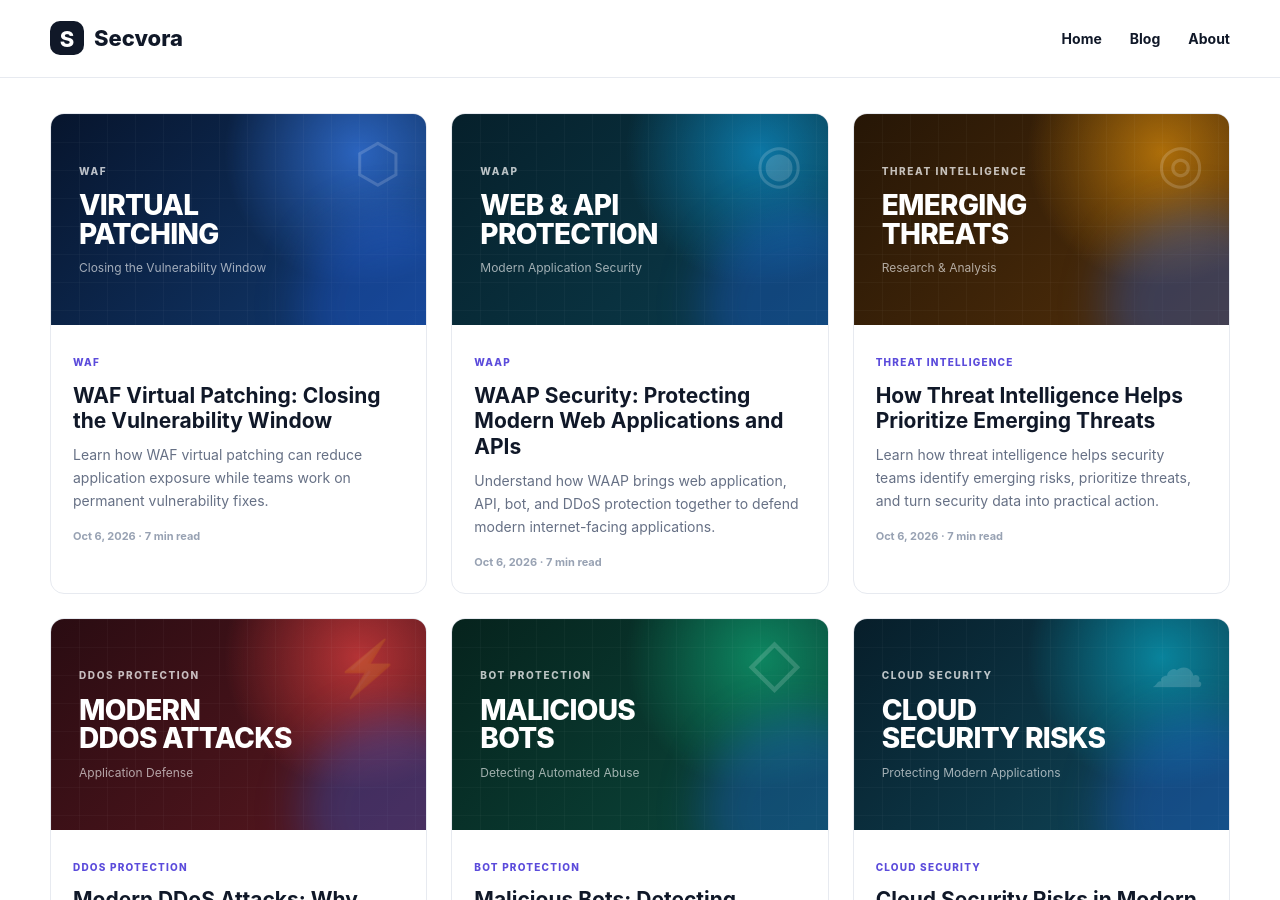
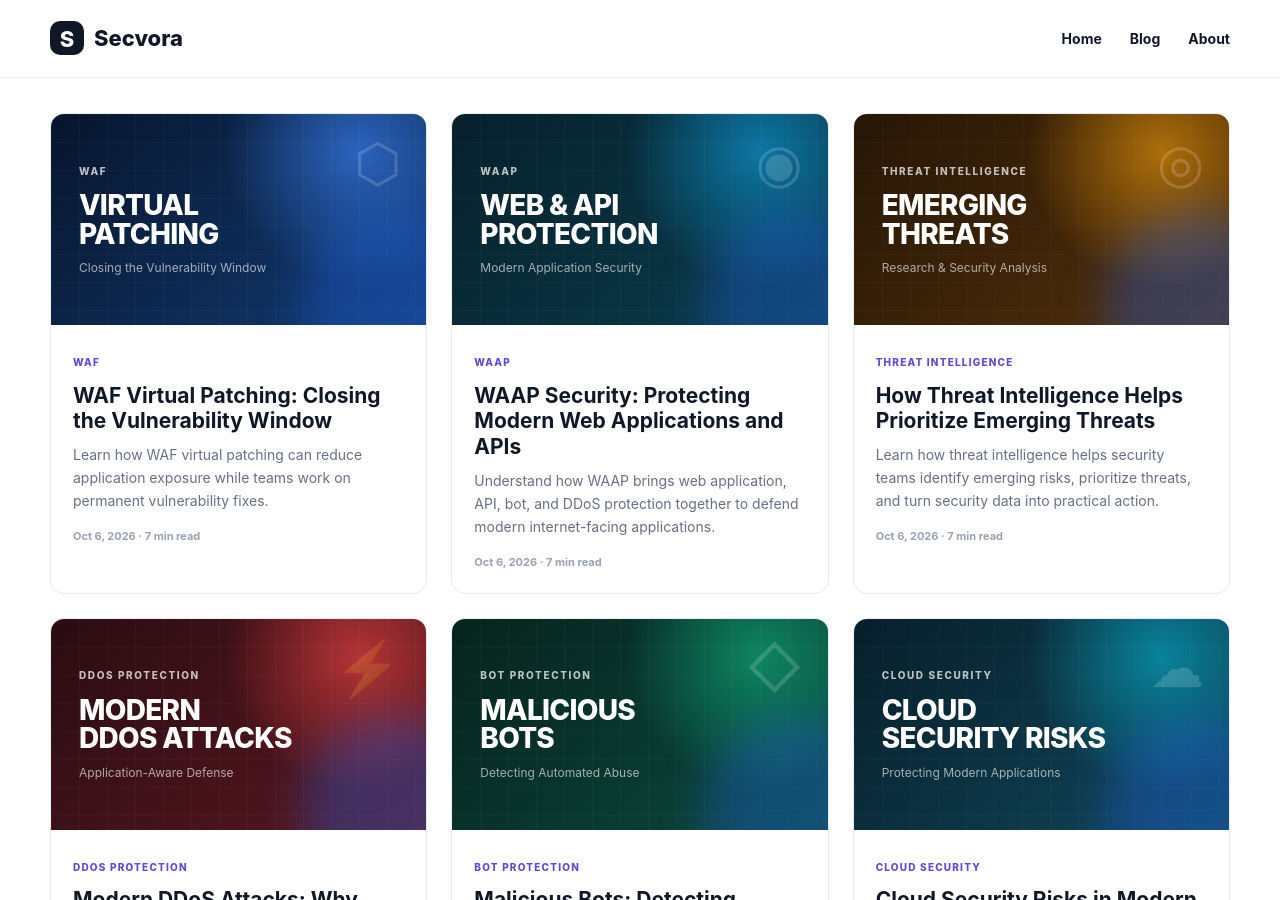
Before and after one commit to prasadprechu/Secvora, a Jekyll site: the page built from index.html, in a window 1280 px wide and 900 px high, scrolled down 762 px. Built offline with Jekyll 4.4.1, drawn with Linux system fonts in a browser that asks for light colours; some of the changed text lies outside the part shown.

Commit message:
Update card.html

```diff
--- a/_includes/card.html
+++ b/_includes/card.html
@@ -1,97 +1,258 @@
 <article class="card">
 
-  <a class="card-image card-visual {{ post.category_slug }}"
-     href="{{ post.url | relative_url }}">
+  <!-- =========================
+       FEATURED VISUAL
+  ========================== -->
+
+  <a
+    class="card-image card-visual {{ post.category_slug }}"
+    href="{{ post.url | relative_url }}"
+    aria-label="{{ post.title | escape }}"
+  >
 
     {% if post.image %}
 
+      <!-- Real featured image if available -->
+
       <img
-        src="{{ post.image }}"
+        src="{{ post.image | relative_url }}"
         alt="{{ post.title | escape }}"
         loading="lazy"
       >
 
     {% else %}
 
+      <!-- AI & LLM SECURITY -->
+
       {% if post.category == "AI & LLM Security" %}
 
         <div class="visual-content">
-          <span class="visual-label">AI SECURITY</span>
-          <strong>AI AGENT<br>SECURITY</strong>
-          <small>Autonomous AI Systems</small>
-          <span class="visual-icon">◈</span>
+
+          <span class="visual-label">
+            AI SECURITY
+          </span>
+
+          <strong>
+            AI AGENT<br>
+            SECURITY
+          </strong>
+
+          <small>
+            Autonomous AI Systems
+          </small>
+
+          <span class="visual-icon">
+            ◈
+          </span>
+
         </div>
+
+
+      <!-- API SECURITY -->
 
       {% elsif post.category == "API Security" %}
 
         <div class="visual-content">
-          <span class="visual-label">API SECURITY</span>
-          <strong>API<br>SECURITY</strong>
-          <small>Common Risks & Defenses</small>
-          <span class="visual-icon">⌘</span>
+
+          <span class="visual-label">
+            API SECURITY
+          </span>
+
+          <strong>
+            API<br>
+            SECURITY
+          </strong>
+
+          <small>
+            Common Risks &amp; Practical Defenses
+          </small>
+
+          <span class="visual-icon">
+            ⌘
+          </span>
+
         </div>
+
+
+      <!-- WAAP -->
 
       {% elsif post.category == "WAAP" %}
 
         <div class="visual-content">
-          <span class="visual-label">WAAP</span>
-          <strong>WEB & API<br>PROTECTION</strong>
-          <small>Modern Application Security</small>
-          <span class="visual-icon">◉</span>
+
+          <span class="visual-label">
+            WAAP
+          </span>
+
+          <strong>
+            WEB &amp; API<br>
+            PROTECTION
+          </strong>
+
+          <small>
+            Modern Application Security
+          </small>
+
+          <span class="visual-icon">
+            ◉
+          </span>
+
         </div>
+
+
+      <!-- WAF -->
 
       {% elsif post.category == "WAF" %}
 
         <div class="visual-content">
-          <span class="visual-label">WAF</span>
-          <strong>VIRTUAL<br>PATCHING</strong>
-          <small>Closing the Vulnerability Window</small>
-          <span class="visual-icon">⬡</span>
+
+          <span class="visual-label">
+            WAF
+          </span>
+
+          <strong>
+            VIRTUAL<br>
+            PATCHING
+          </strong>
+
+          <small>
+            Closing the Vulnerability Window
+          </small>
+
+          <span class="visual-icon">
+            ⬡
+          </span>
+
         </div>
+
+
+      <!-- DDOS PROTECTION -->
 
       {% elsif post.category == "DDoS Protection" %}
 
         <div class="visual-content">
-          <span class="visual-label">DDOS PROTECTION</span>
-          <strong>MODERN<br>DDOS ATTACKS</strong>
-          <small>Application Defense</small>
-          <span class="visual-icon">⚡</span>
+
+          <span class="visual-label">
+            DDOS PROTECTION
+          </span>
+
+          <strong>
+            MODERN<br>
+            DDOS ATTACKS
+          </strong>
+
+          <small>
+            Application-Aware Defense
+          </small>
+
+          <span class="visual-icon">
+            ⚡
+          </span>
+
         </div>
+
+
+      <!-- BOT PROTECTION -->
 
       {% elsif post.category == "Bot Protection" %}
 
         <div class="visual-content">
-          <span class="visual-label">BOT PROTECTION</span>
-          <strong>MALICIOUS<br>BOTS</strong>
-          <small>Detecting Automated Abuse</small>
-          <span class="visual-icon">◇</span>
+
+          <span class="visual-label">
+            BOT PROTECTION
+          </span>
+
+          <strong>
+            MALICIOUS<br>
+            BOTS
+          </strong>
+
+          <small>
+            Detecting Automated Abuse
+          </small>
+
+          <span class="visual-icon">
+            ◇
+          </span>
+
         </div>
+
+
+      <!-- THREAT INTELLIGENCE -->
 
       {% elsif post.category == "Threat Intelligence" %}
 
         <div class="visual-content">
-          <span class="visual-label">THREAT INTELLIGENCE</span>
-          <strong>EMERGING<br>THREATS</strong>
-          <small>Research & Analysis</small>
-          <span class="visual-icon">◎</span>
+
+          <span class="visual-label">
+            THREAT INTELLIGENCE
+          </span>
+
+          <strong>
+            EMERGING<br>
+            THREATS
+          </strong>
+
+          <small>
+            Research &amp; Security Analysis
+          </small>
+
+          <span class="visual-icon">
+            ◎
+          </span>
+
         </div>
+
+
+      <!-- CLOUD SECURITY -->
 
       {% elsif post.category == "Cloud Security" %}
 
         <div class="visual-content">
-          <span class="visual-label">CLOUD SECURITY</span>
-          <strong>CLOUD<br>SECURITY RISKS</strong>
-          <small>Protecting Modern Applications</small>
-          <span class="visual-icon">☁</span>
+
+          <span class="visual-label">
+            CLOUD SECURITY
+          </span>
+
+          <strong>
+            CLOUD<br>
+            SECURITY RISKS
+          </strong>
+
+          <small>
+            Protecting Modern Applications
+          </small>
+
+          <span class="visual-icon">
+            ☁
+          </span>
+
         </div>
+
+
+      <!-- FALLBACK -->
 
       {% else %}
 
         <div class="visual-content">
-          <span class="visual-label">SECVORA</span>
-          <strong>CYBERSECURITY<br>INSIGHTS</strong>
-          <small>Security Research & Analysis</small>
-          <span class="visual-icon">◈</span>
+
+          <span class="visual-label">
+            SECVORA
+          </span>
+
+          <strong>
+            CYBERSECURITY<br>
+            INSIGHTS
+          </strong>
+
+          <small>
+            Security Research &amp; Analysis
+          </small>
+
+          <span class="visual-icon">
+            ◈
+          </span>
+
         </div>
 
       {% endif %}
@@ -110,22 +277,43 @@
       {{ post.category }}
     </a>
 
+
+    <!-- Article title -->
+
     <h3>
+
       <a href="{{ post.url | relative_url }}">
+
         {{ post.title }}
+
       </a>
+
     </h3>
 
-    <p>
-      {{ post.description }}
-    </p>
+
+    <!-- Article description -->
+
+    {% if post.description %}
+
+      <p>
+        {{ post.description }}
+      </p>
+
+    {% endif %}
+
+
+    <!-- Article metadata -->
 
     <div class="meta">
+
       {{ post.date | date: '%b %-d, %Y' }}
 
       {% if post.read_time %}
+
         · {{ post.read_time }} min read
+
       {% endif %}
+
     </div>
 
   </div>
```
Also changed, not shown: other parts of _includes/card.html (+6 -0 lines).
